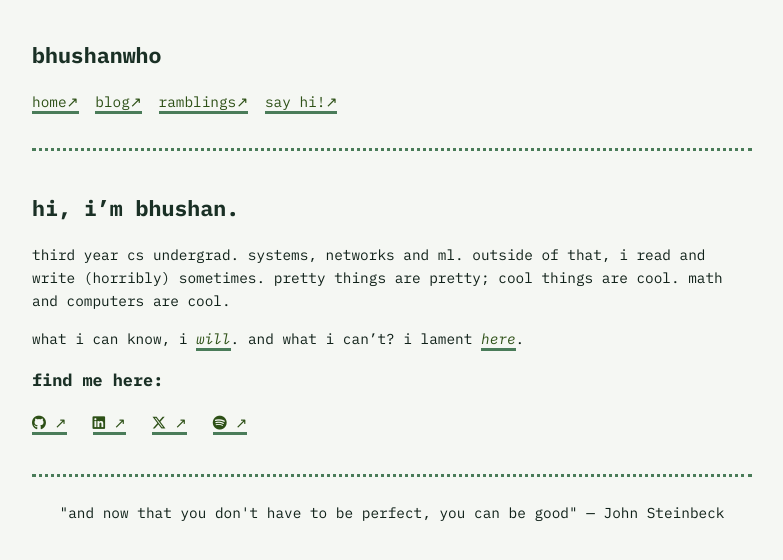
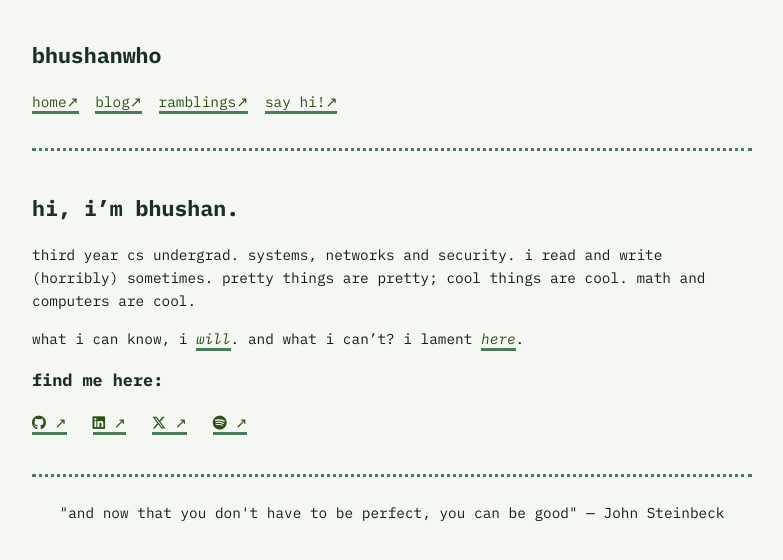
Before and after one commit to bhushanwho/bhushanwho.github.io, a Jekyll site: the page built from index.md, in a window 1280 px wide. Shown: the top 560 px of the page, without its empty margins (248-1031 px from the left). Built offline with Jekyll 4.4.1, drawn with Linux system fonts in a browser that asks for light colours.

Commit message:
update: readme

```diff
--- a/index.md
+++ b/index.md
@@ -6,7 +6,7 @@ title: bhushan thala
 
 ## hi, i'm bhushan.
 
-third year cs undergrad. systems, networks and ml. outside of that, i read and write (horribly) sometimes.
+third year cs undergrad. systems, networks and security. i read and write (horribly) sometimes.
 pretty things are pretty; cool things are cool.
 math and computers are cool.
 
```
